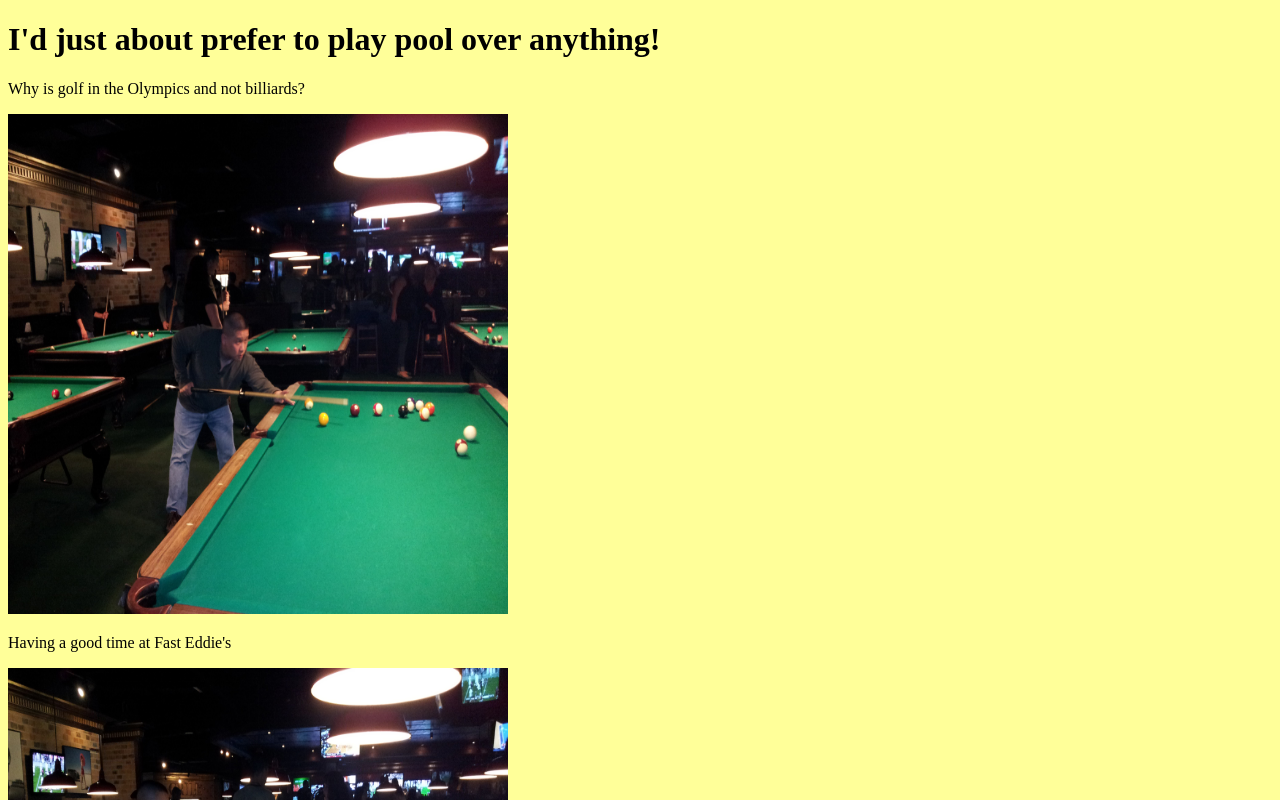
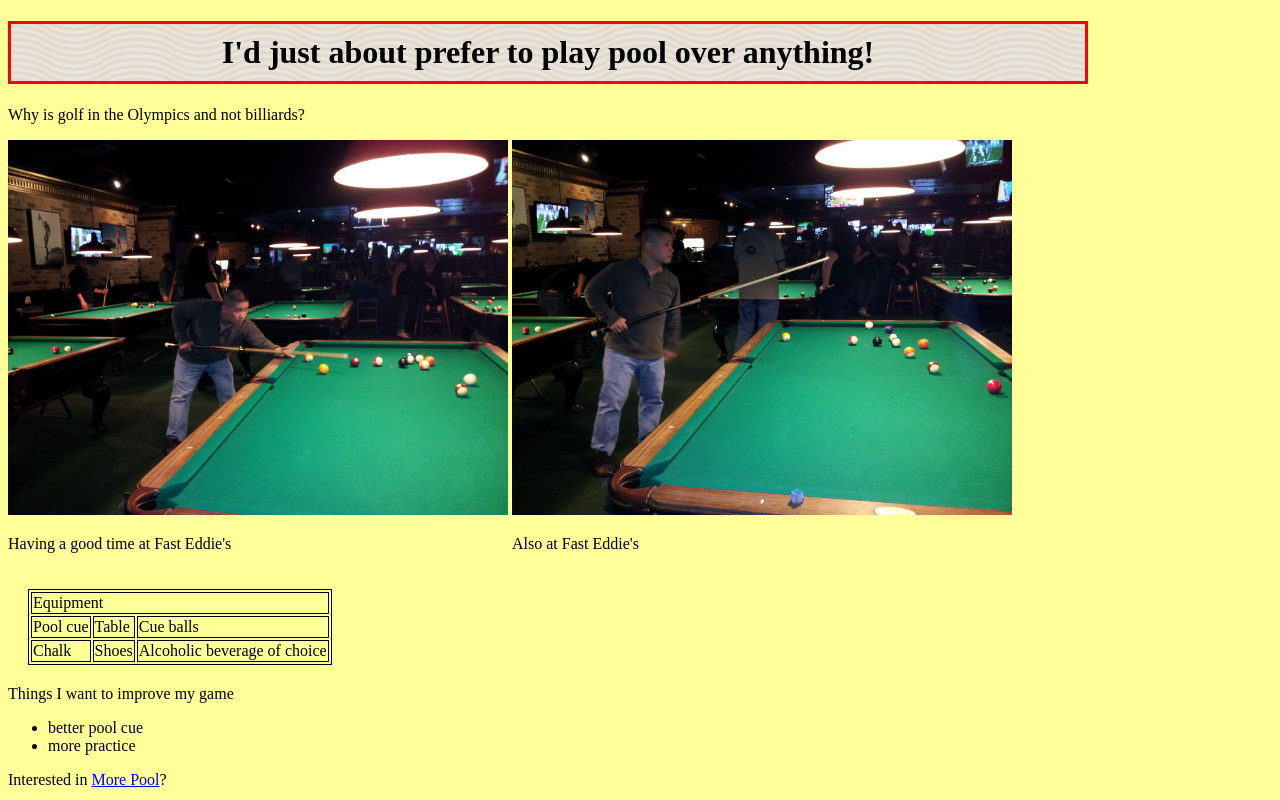
Before and after one commit to hoah/hoah.github.io, a plain HTML site: page index.html in a window 1280 px wide. Shown: the top 800 px of the page. Drawn offline with Linux system fonts and the light colour scheme.

Commit message:
3.5 Add CSS styling

```diff
--- a/index.html
+++ b/index.html
@@ -1,25 +1,27 @@
 <!DOCTYPE html>
-<html>
+<html lang="en">
 	<head>
+		<meta charset="utf-8">
 		<title>I like Billiards!</title>
 
 		<link rel="stylesheet" href="styles.css" type="text/css">
 
 	</head>
 	<body>
-		<h1>I'd just about prefer to play pool over anything!</h1>
+		<h1 id="top-header">I'd just about prefer to play pool over anything!</h1>
 		<p>Why is golf in the Olympics and not billiards?</p>
-		<div>
-			<img src="pool1.jpg" height="500" width="500">
+
+		<div class="pics">
+			<img id="pool1" src="pool1.jpg" alt="guy shooting at pool table">
 			<p>Having a good time at Fast Eddie's</p>
 		</div>
 
-		<div>
-			<img src="pool2.jpg" height="500" width="500">
+		<div class="pics">
+			<img id="pool2" src="pool2.jpg" alt="guy up from pool table">
 			<p>Also at Fast Eddie's</p>
 		</div>
 
-		<table border=1>
+		<table>
 		    <tr>
 		      <td colspan="3">Equipment</td>
 		    </tr>
--- a/styles.css
+++ b/styles.css
@@ -1,3 +1,47 @@
 body {
-	background: #ffff99;
+	background-color: #ffff99;
+	max-width: 1080px;
 }
+
+#pool1 {
+	display: inline-block;
+	max-height: 500px;
+	max-width: 500px;
+}
+
+#pool2 {
+	display: inline-block;
+	max-height: 500px;
+	max-width: 500px;
+}
+
+#top-header {
+	text-align: center;
+	border: 3px solid red;
+	padding: 10px;
+	background-image: url("wov.png");
+	font-family: "Times New Roman";
+}
+
+.pics {
+	display: inline-block;
+}
+
+img {
+  width: 100%;    /* shrinks images to window size */
+}
+
+a:visited {
+    color: red;
+}
+
+table, th, td {
+	border: 1px solid black;
+	margin: 20px;
+}
+
+@media screen and (max-width: 500px) {
+  body {
+    font-size: .5em;
+  }
+}
```
Also changed, not shown: wov.png (added).
